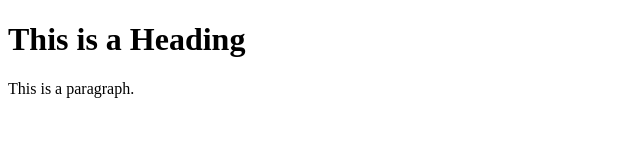
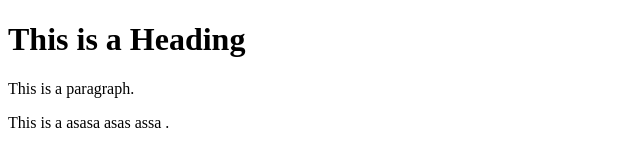
Before and after one commit to ahsohel/web3, a plain HTML site: page index.html in a window 1280 px wide. Shown: the whole page, without its empty margins (0-640 px from the left). Drawn offline with Linux system fonts and the light colour scheme.

Commit message:
second commit

```diff
--- a/index.html
+++ b/index.html
@@ -8,5 +8,8 @@
 <h1>This is a Heading</h1>
 <p>This is a paragraph.</p>
 
+
+<p>This is a asasa asas assa .</p>
+
 </body>
 </html>
```
